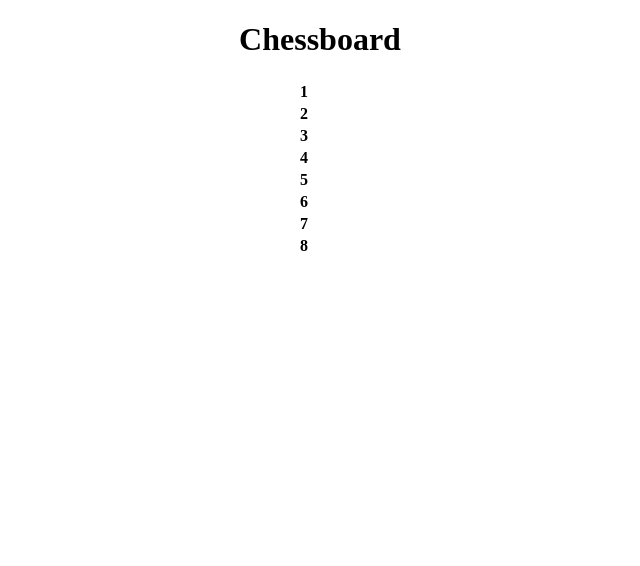
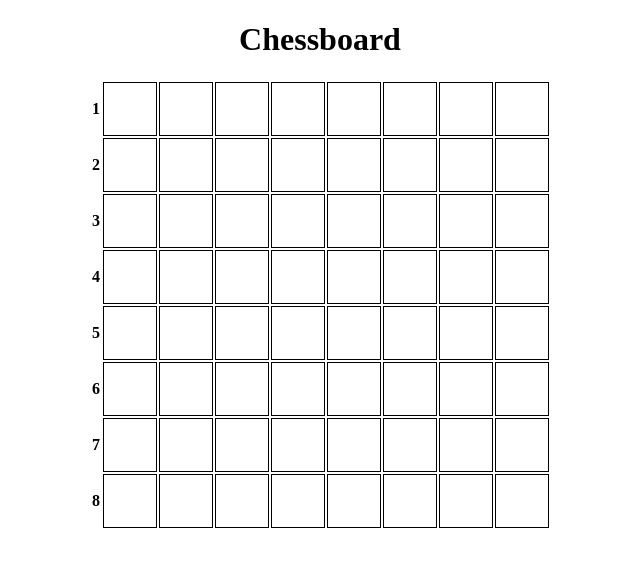
Before and after one commit to Maaz-mn/Chessboard.github.io, a plain HTML site: page index.html in a window 1280 px wide. Shown: the whole page, without its empty margins (320-960 px from the left). Drawn offline with Linux system fonts and the light colour scheme.

Commit message:
Adding CSS

```diff
--- a/index.html
+++ b/index.html
@@ -4,6 +4,10 @@
     <meta charset="UTF-8">
     <meta name="viewport" content="width=device-width, initial-scale=1.0">
     <title>Document</title>
+    <style>
+        .chessboard td {border: 1px solid; width: 50px; height: 50px; color: black;}
+
+    </style>
 </head>
 <body>
         <center>
```
